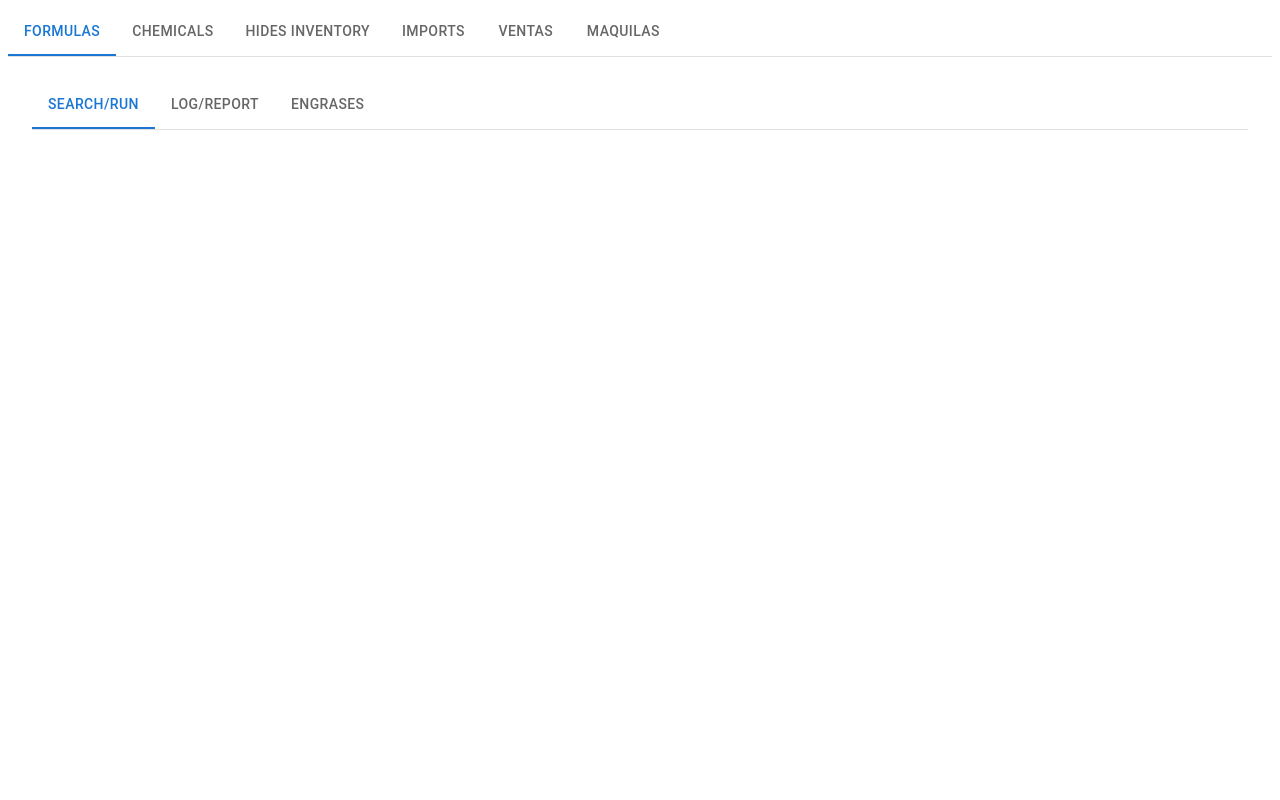
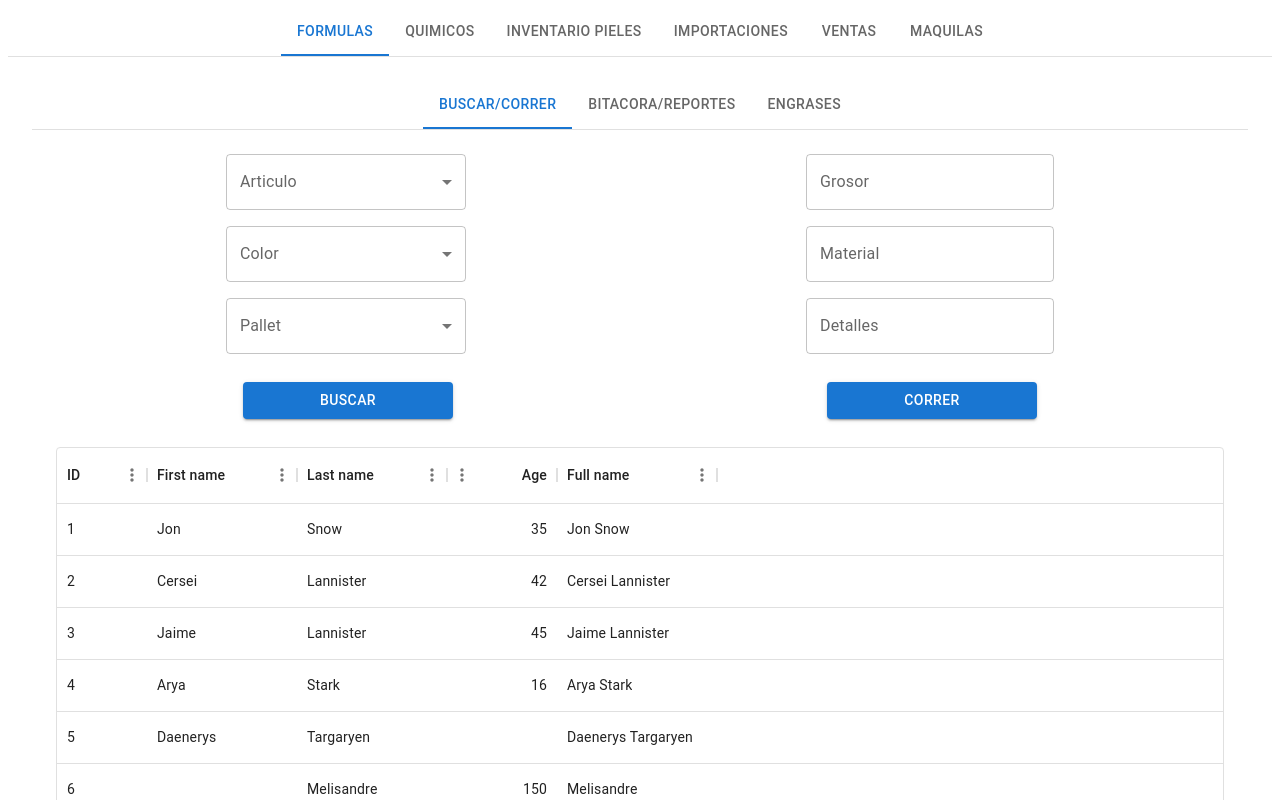
Before and after one commit to IvanSoftSolutions/utopia_new, a Next.js app: page / in a window 1280 px wide. Shown: the top 800 px of the page. Built offline with nearby package versions, Linux system fonts and the light colour scheme.

Commit message:
formulas page alpha

```diff
--- /dev/null
+++ b/pages/formulas.js
@@ -0,0 +1,140 @@
+import React from 'react'
+import Box from '@mui/material/Box';
+import InputLabel from '@mui/material/InputLabel';
+import MenuItem from '@mui/material/MenuItem';
+import FormControl from '@mui/material/FormControl';
+import Select from '@mui/material/Select';
+import Stack from '@mui/material/Stack';
+import TextField from '@mui/material/TextField';
+import Button from '@mui/material/Button';
+import { DataGrid } from '@mui/x-data-grid';
+
+
+export default function Formulas() {
+    const [age, setAge] = React.useState('');
+
+    const handleChange = (event) => {
+        setAge(event.target.value);
+    };
+
+    const columns = [
+        { field: 'id', headerName: 'ID', width: 90 },
+        {
+            field: 'firstName',
+            headerName: 'First name',
+            width: 150,
+            editable: true,
+        },
+        {
+            field: 'lastName',
+            headerName: 'Last name',
+            width: 150,
+            editable: true,
+        },
+        {
+            field: 'age',
+            headerName: 'Age',
+            type: 'number',
+            width: 110,
+            editable: true,
+        },
+        {
+            field: 'fullName',
+            headerName: 'Full name',
+            description: 'This column has a value getter and is not sortable.',
+            sortable: false,
+            width: 160,
+            valueGetter: (params) =>
+                `${params.row.firstName || ''} ${params.row.lastName || ''}`,
+        }
+    ];
+
+    const rows = [
+        { id: 1, lastName: 'Snow', firstName: 'Jon', age: 35 },
+        { id: 2, lastName: 'Lannister', firstName: 'Cersei', age: 42 },
+        { id: 3, lastName: 'Lannister', firstName: 'Jaime', age: 45 },
+        { id: 4, lastName: 'Stark', firstName: 'Arya', age: 16 },
+        { id: 5, lastName: 'Targaryen', firstName: 'Daenerys', age: null },
+        { id: 6, lastName: 'Melisandre', firstName: null, age: 150 },
+        { id: 7, lastName: 'Clifford', firstName: 'Ferrara', age: 44 },
+        { id: 8, lastName: 'Frances', firstName: 'Rossini', age: 36 },
+        { id: 9, lastName: 'Roxie', firstName: 'Harvey', age: 65 },
+
+    ];
+
+    return (
+        <div>
+            <Box sx={{ display: "flex", justifyContent: "space-around" }}>
+                <Stack spacing={2}>
+                    <FormControl>
+                        <InputLabel id="articulo-label">Articulo</InputLabel>
+                        <Select
+                            labelId="articulo-label"
+                            id="articulo"
+                            value={age}
+                            label="articulo"
+                            onChange={handleChange}
+                            sx={{ minWidth: "15em" }}
+                        >
+                            <MenuItem value={10}></MenuItem>
+                            <MenuItem value={20}></MenuItem>
+                            <MenuItem value={30}></MenuItem>
+                        </Select>
+                    </FormControl>
+                    <FormControl>
+                        <InputLabel id="color-label">Color</InputLabel>
+                        <Select
+                            labelId="color-label"
+                            id="color"
+                            value={age}
+                            label="color"
+                            onChange={handleChange}
+                            sx={{ minWidth: "15em" }}
+                        >
+                            <MenuItem value={10}></MenuItem>
+                            <MenuItem value={20}></MenuItem>
+                            <MenuItem value={30}></MenuItem>
+                        </Select>
+                    </FormControl>
+                    <FormControl>
+                        <InputLabel id="pallet-label">Pallet</InputLabel>
+                        <Select
+                            labelId="pallet-label"
+                            id="pallet"
+                            value={age}
+                            label="pallet"
+                            onChange={handleChange}
+                            sx={{ minWidth: "15em" }}
+                        >
+                            <MenuItem value={10}></MenuItem>
+                            <MenuItem value={20}></MenuItem>
+                            <MenuItem value={30}></MenuItem>
+                        </Select>
+                    </FormControl>
+                </Stack>
+                <Stack spacing={2}>
+                    <TextField sx={{ minWidth: "15em" }} id="grosor" label="Grosor" variant="outlined" />
+                    <TextField sx={{ minWidth: "15em" }} id="material" label="Material" variant="outlined" />
+                    <TextField sx={{ minWidth: "15em" }} id="detalles" label="Detalles" variant="outlined" />
+                </Stack>
+            </Box>
+            <Box sx={{ display: "flex", justifyContent: "space-around" }} >
+                <Button variant="contained" sx={{ minWidth: "15em", marginTop: "2em", marginBottom: "2em" }} >Buscar</Button>
+                <Button variant="contained" sx={{ minWidth: "15em", marginTop: "2em", marginBottom: "2em" }} >Correr</Button>
+            </Box>
+            <Box sx={{}} >
+                <DataGrid
+                    rows={rows}
+                    columns={columns}
+                    initialState={{
+                        pagination: {
+                            paginationModel: {
+                                pageSize: 10,
+                            },
+                        },
+                    }}
+                />
+            </Box>
+        </div>
+    )
+}
--- a/src/app/page.js
+++ b/src/app/page.js
@@ -7,6 +7,8 @@ import Tabs from '@mui/material/Tabs';
 import Tab from '@mui/material/Tab';
 import Typography from '@mui/material/Typography';
 import Box from '@mui/material/Box';
+
+import Formulas from '../../pages/formulas.js';
 
 function CustomTabPanel(props) {
   const { children, value, index, ...other } = props;
@@ -43,33 +45,60 @@ function a11yProps(index) {
 
 export default function Home() {
   const [value, setValue] = React.useState(0);
+  const [nestedValue, setNestedValue] = React.useState(0);
 
   const handleChange = (event, newValue) => {
     setValue(newValue);
+    setNestedValue(0);
   };
+
+  const handleNestedChange = (event, newValue) => {
+    setNestedValue(newValue);
+  };
+
   return (
     <Box sx={{ width: '100%' }}>
       <Box sx={{ borderBottom: 1, borderColor: 'divider' }}>
-        <Tabs value={value} onChange={handleChange} aria-label="basic tabs example">
+        <Tabs value={value} onChange={handleChange} aria-label="main tabs" centered>
           <Tab label="Formulas" {...a11yProps(0)} />
-          <Tab label="Chemicals" {...a11yProps(1)} />
-          <Tab label="Hides Inventory" {...a11yProps(2)} />
-          <Tab label="Imports" {...a11yProps(3)} />
+          <Tab label="Quimicos" {...a11yProps(1)} />
+          <Tab label="Inventario Pieles" {...a11yProps(2)} />
+          <Tab label="Importaciones" {...a11yProps(3)} />
           <Tab label="Ventas" {...a11yProps(4)} />
           <Tab label="Maquilas" {...a11yProps(5)} />
         </Tabs>
       </Box>
       <CustomTabPanel value={value} index={0}>
         <Box sx={{ borderBottom: 1, borderColor: 'divider' }}>
-          <Tabs value={value} onChange={handleChange} aria-label="basic tabs example">
-            <Tab label="Search/Run" {...a11yProps(0)} />
-            <Tab label="Log/Report" {...a11yProps(1)} />
+          <Tabs value={nestedValue} onChange={handleNestedChange} aria-label="formulas tabs" centered>
+            <Tab label="Buscar/Correr" {...a11yProps(0)} />
+            <Tab label="Bitacora/Reportes" {...a11yProps(1)} />
             <Tab label="Engrases" {...a11yProps(2)} />
           </Tabs>
         </Box>
+        <CustomTabPanel value={nestedValue} index={0}>
+          <Formulas />
+        </CustomTabPanel>
+        <CustomTabPanel value={nestedValue} index={1}>
+          Item Two
+        </CustomTabPanel>
+        <CustomTabPanel value={nestedValue} index={2}>
+          Item Three
+        </CustomTabPanel>
       </CustomTabPanel>
       <CustomTabPanel value={value} index={1}>
-        Item Two
+        <Box sx={{ borderBottom: 1, borderColor: 'divider' }}>
+          <Tabs value={nestedValue} onChange={handleNestedChange} aria-label="formulas tabs" centered>
+            <Tab label="Inventario Quimicos" {...a11yProps(0)} />
+            <Tab label="Entrada/Salida" {...a11yProps(1)} />
+          </Tabs>
+        </Box>
+        <CustomTabPanel value={nestedValue} index={0}>
+          Item One
+        </CustomTabPanel>
+        <CustomTabPanel value={nestedValue} index={1}>
+          Item Two
+        </CustomTabPanel>
       </CustomTabPanel>
       <CustomTabPanel value={value} index={2}>
         Item Three
@@ -78,10 +107,32 @@ export default function Home() {
         Item Four
       </CustomTabPanel>
       <CustomTabPanel value={value} index={4}>
-        Item Five
+        <Box sx={{ borderBottom: 1, borderColor: 'divider' }}>
+          <Tabs value={nestedValue} onChange={handleNestedChange} aria-label="formulas tabs" centered>
+            <Tab label="Ventas" {...a11yProps(0)} />
+            <Tab label="Maquilas" {...a11yProps(1)} />
+          </Tabs>
+        </Box>
+        <CustomTabPanel value={nestedValue} index={0}>
+          Item One
+        </CustomTabPanel>
+        <CustomTabPanel value={nestedValue} index={1}>
+          Item Two
+        </CustomTabPanel>
       </CustomTabPanel>
       <CustomTabPanel value={value} index={5}>
-        Item Six
+        <Box sx={{ borderBottom: 1, borderColor: 'divider' }}>
+          <Tabs value={nestedValue} onChange={handleNestedChange} aria-label="formulas tabs" centered>
+            <Tab label="Ventas" {...a11yProps(0)} />
+            <Tab label="Maquilas" {...a11yProps(1)} />
+          </Tabs>
+        </Box>
+        <CustomTabPanel value={nestedValue} index={0}>
+          Item One
+        </CustomTabPanel>
+        <CustomTabPanel value={nestedValue} index={1}>
+          Item Two
+        </CustomTabPanel>
       </CustomTabPanel>
     </Box>
   )
```
